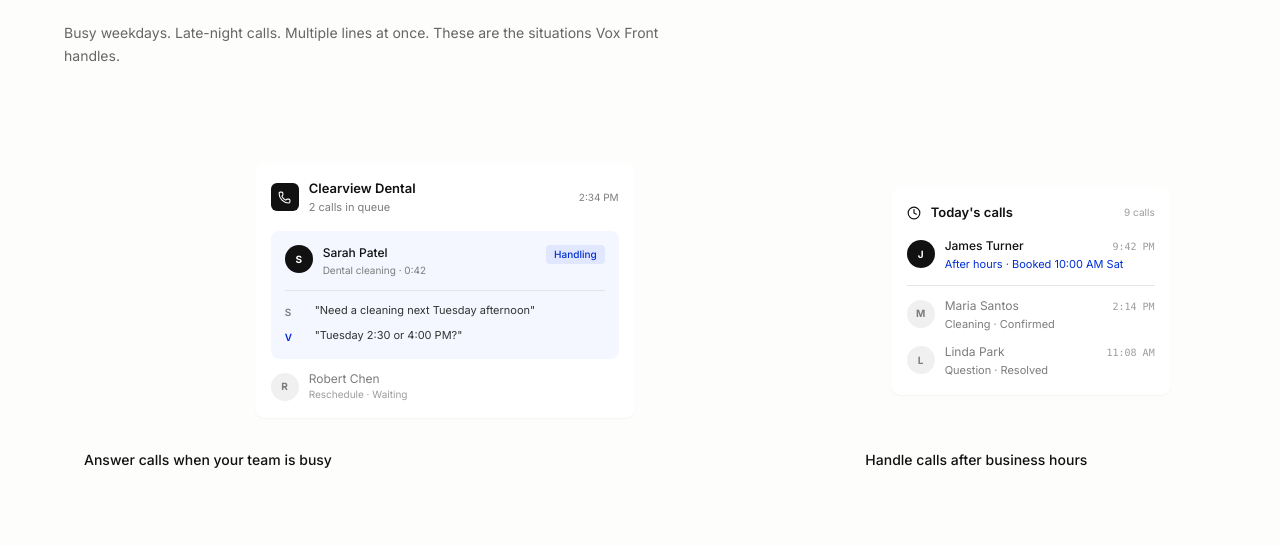
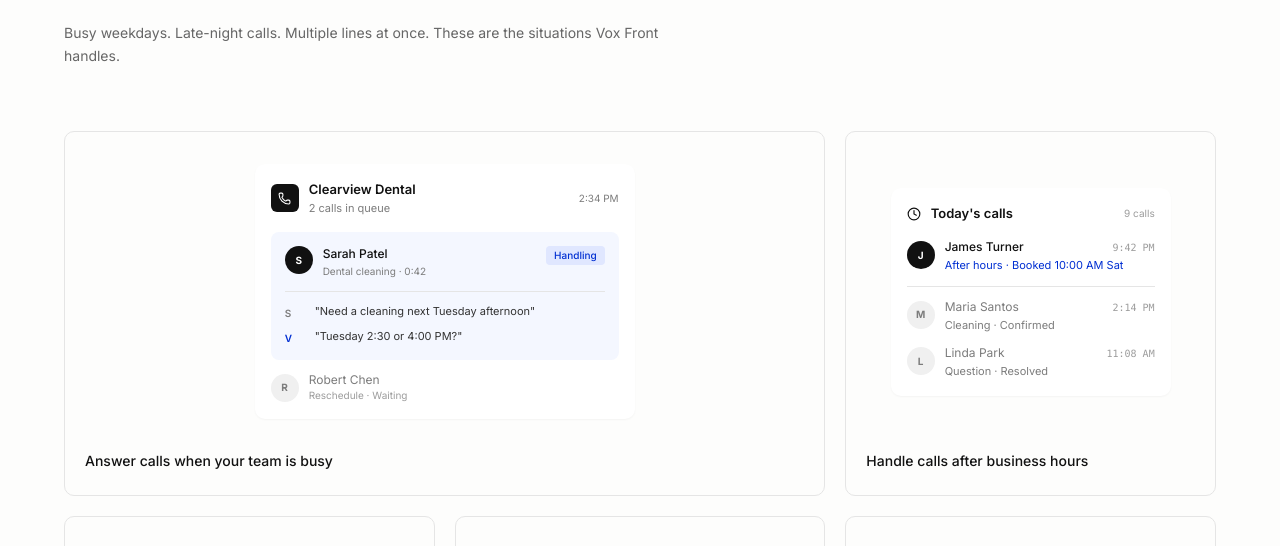
Before and after one commit to GreyyDaze/vixel-front, a Next.js app: page / in a window 1280 px wide. Shown: the part 2528-3074 px from the top of the page. Built offline with nearby package versions, Linux system fonts and the light colour scheme.

Commit message:
theme: lighten use-case card bg and add light border variable
- Warm card bg #F6F4F0 → #F9F9F8
- Add --color-border-light: #E5E5E5 for use-case cards
- Apply rounded-lg + border to use-case cards

```diff
--- a/src/app/globals.css
+++ b/src/app/globals.css
@@ -69,7 +69,7 @@
   --color-green: #50A45A;
   --color-page-bg: #FDFDFC;
   --color-card-active: #faf8f4;
-  --color-card-warm: #F6F4F0;
+  --color-card-warm: #F9F9F8;
   --color-sidebar-bg: #FBFBFA;
   --color-text-primary: #111;
   --color-text-secondary: #666;
@@ -81,6 +81,7 @@
   --color-avatar-bg: #F0F0F0;
   --color-element-bg: #111;
   --color-card-border: #D0D0D0;
+  --color-border-light: #E5E5E5;
   --color-inset-border: #E2E1DD;
   --shadow-card: 0 1px 2px rgba(0,0,0,0.04);
 }
--- a/src/components/RealSituations.tsx
+++ b/src/components/RealSituations.tsx
@@ -31,7 +31,7 @@
           return (
             <div
               key={i}
-              className="overflow-hidden flex flex-col"
+              className="overflow-hidden flex flex-col rounded-lg border border-border-light"
               style={{
                 gridColumn,
                 backgroundColor: 'var(--color-card-warm)',
```
Also changed, not shown: 1 other file (tests, documents, lock files or other folders).
